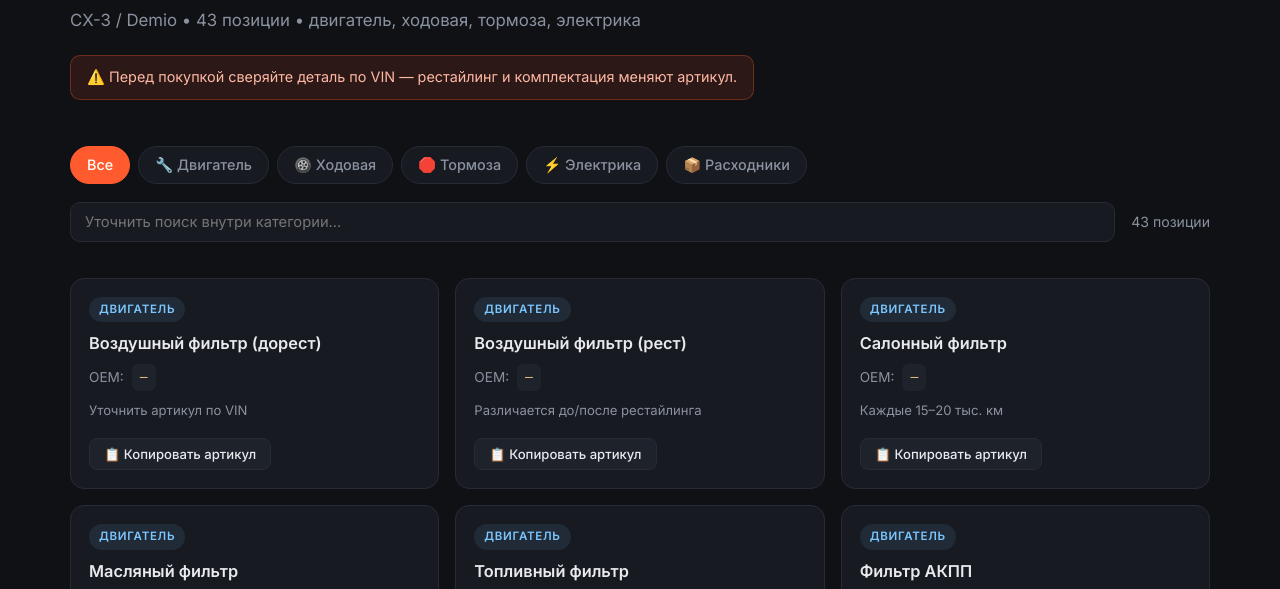
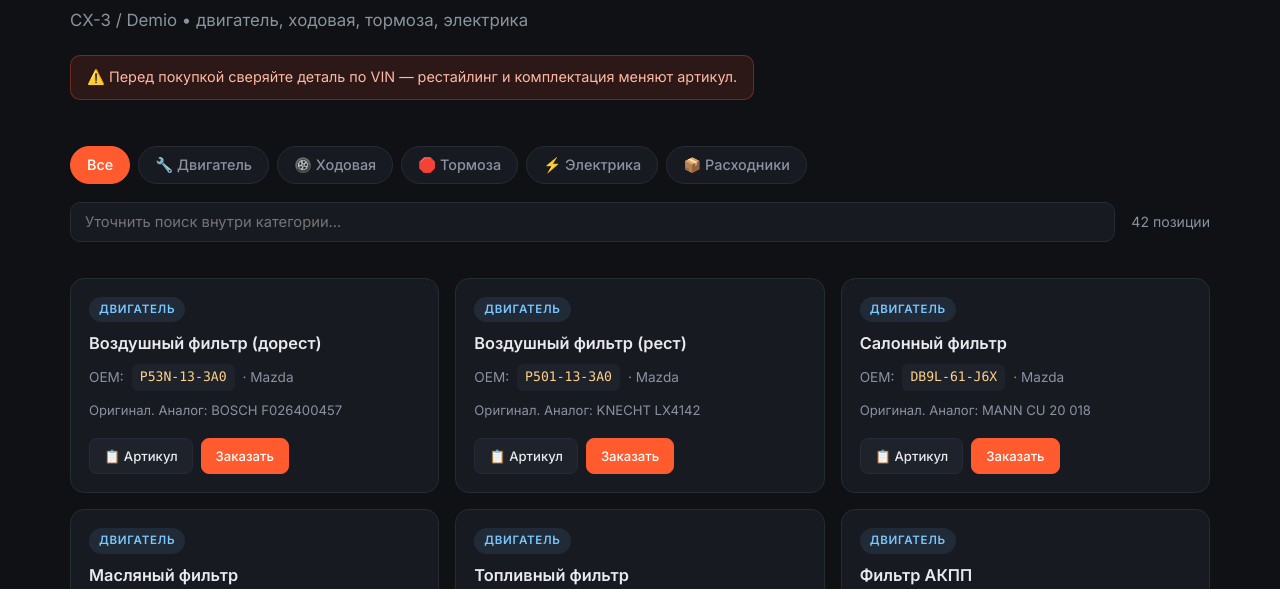
Before and after one commit to z2gkphsdc9-tech/Mazda-DIesel, a plain HTML site: page index.html in a window 1280 px wide. Shown: the part 185-774 px from the top of the page. Drawn offline with Linux system fonts and the light colour scheme.

```diff
--- a/index.html
+++ b/index.html
@@ -40,8 +40,9 @@ body{font-family:'Inter',system-ui,-apple-system,sans-serif;background:var(--bg)
 .card-oem{display:flex;align-items:center;gap:8px;font-size:.85rem;color:var(--muted);flex-wrap:wrap}
 .card-oem code{font-family:'SF Mono',Consolas,monospace;background:var(--surface-2);padding:3px 8px;border-radius:6px;color:#ffd18a;font-size:.82rem}
 .card-note{font-size:.82rem;color:var(--muted);line-height:1.45}
-.card-actions{margin-top:auto;padding-top:8px}
-.btn-copy{display:inline-flex;align-items:center;gap:6px;padding:7px 14px;background:var(--surface-2);border:1px solid var(--border);border-radius:8px;color:var(--text);font-size:.82rem;font-family:inherit;font-weight:500;cursor:pointer;transition:all .2s}.btn-copy:hover{background:var(--accent);border-color:var(--accent)}
+.card-actions{margin-top:auto;padding-top:8px;display:flex;gap:8px;flex-wrap:wrap}
+.btn-copy{display:inline-flex;align-items:center;gap:6px;padding:7px 14px;background:var(--surface-2);border:1px solid var(--border);border-radius:8px;color:var(--text);font-size:.82rem;font-family:inherit;font-weight:500;cursor:pointer;transition:all .2s;text-decoration:none}.btn-copy:hover{background:var(--accent);border-color:var(--accent)}
+.btn-order{background:var(--accent);border-color:var(--accent);color:#fff}.btn-order:hover{background:#e04a20;border-color:#e04a20}
 .empty-state{padding:60px 20px;text-align:center;color:var(--muted);font-size:1rem}
 .instructions{padding:64px 0;border-top:1px solid var(--border);background:linear-gradient(180deg,transparent,rgba(255,91,46,.03))}
 .section-title{font-size:clamp(1.5rem,3vw,2rem);font-weight:800;letter-spacing:-.02em}
@@ -76,7 +77,7 @@ body{font-family:'Inter',system-ui,-apple-system,sans-serif;background:var(--bg)
 <section class="hero">
   <div class="container">
     <h1>Запчасти для <span class="accent">Mazda Diesel</span></h1>
-    <p class="hero-sub">CX-3 / Demio • 43 позиции • двигатель, ходовая, тормоза, электрика</p>
+    <p class="hero-sub">CX-3 / Demio • двигатель, ходовая, тормоза, электрика</p>
     <div class="hero-note">⚠️ Перед покупкой сверяйте деталь по VIN — рестайлинг и комплектация меняют артикул.</div>
   </div>
 </section>
@@ -108,7 +109,7 @@ body{font-family:'Inter',system-ui,-apple-system,sans-serif;background:var(--bg)
 <section class="instructions" id="instructions">
   <div class="container">
     <h2 class="section-title">📖 Инструкции и полезное</h2>
-    <p class="section-sub">Пошаговые руководства по обслуживанию Mazda Diesel.</p>
+    <p class="section-sub">Пошаговые руководства по обслуживанию Mazda Diesel. Сверяйте моменты затяжки и регламенты с официальной документацией.</p>
     <div class="instruction-grid" id="instructionGrid"></div>
   </div>
 </section>
@@ -128,7 +129,7 @@ body{font-family:'Inter',system-ui,-apple-system,sans-serif;background:var(--bg)
 <footer class="site-footer">
   <div class="container footer-inner">
     <div><span style="font-weight:800">dremr<span class="accent">.ru</span></span><p class="muted">Каталог запчастей Mazda Diesel</p></div>
-    <p class="muted small">© <span id="year"></span> dremr.ru — артикулы справочные</p>
+    <p class="muted small">© <span id="year"></span> dremr.ru — артикулы справочные, сверяйте по VIN</p>
   </div>
 </footer>
 
@@ -136,62 +137,73 @@ body{font-family:'Inter',system-ui,-apple-system,sans-serif;background:var(--bg)
 
 <script>
 const PARTS=[
-{name:"Воздушный фильтр (дорест)",category:"engine",oem:"—",brand:"—",note:"Уточнить артикул по VIN"},
-{name:"Воздушный фильтр (рест)",category:"engine",oem:"—",brand:"—",note:"Различается до/после рестайлинга"},
-{name:"Салонный фильтр",category:"engine",oem:"—",brand:"—",note:"Каждые 15–20 тыс. км"},
-{name:"Масляный фильтр",category:"engine",oem:"—",brand:"—",note:"Для дизеля 1.5 Skyactiv-D"},
-{name:"Топливный фильтр",category:"engine",oem:"—",brand:"—",note:"Каждые 30 тыс. км"},
-{name:"Фильтр АКПП",category:"engine",oem:"—",brand:"—",note:"—"},
-{name:"Сальники форсунок",category:"engine",oem:"—",brand:"—",note:"Комплект на 4 форсунки"},
+  // --- Двигатель и топливная ---
+  {name:"Воздушный фильтр (дорест)",category:"engine",oem:"P53N-13-3A0",brand:"Mazda",note:"Оригинал. Аналог: BOSCH F026400457"},
+  {name:"Воздушный фильтр (рест)",category:"engine",oem:"P501-13-3A0",brand:"Mazda",note:"Оригинал. Аналог: KNECHT LX4142"},
+  {name:"Салонный фильтр",category:"engine",oem:"DB9L-61-J6X",brand:"Mazda",note:"Оригинал. Аналог: MANN CU 20 018"},
+  {name:"Масляный фильтр",category:"engine",oem:"S51C-13-480",brand:"Mazda",note:"Оригинал. Аналог: MANN W 7061"},
+  {name:"Топливный фильтр",category:"engine",oem:"S51C-13-ZA5",brand:"Mazda",note:"Оригинал. Аналог: MANN WK 6034, Bosch F026402203"},
+  {name:"Фильтр АКПП",category:"engine",oem:"—",brand:"—",note:"Уточняйте по VIN (зависит от коробки)"},
+  {name:"Сальники форсунок",category:"engine",oem:"—",brand:"—",note:"Комплект на 4 форсунки (уточнить по VIN)"},
   {name:"Шайбы форсунок (старого образца)",category:"engine",oem:"—",brand:"—",note:"Медные, до рестайлинга"},
   {name:"Шайбы форсунок (нового образца)",category:"engine",oem:"—",brand:"—",note:"После рестайлинга"},
   {name:"Шайбы обратки",category:"engine",oem:"—",brand:"—",note:"—"},
-{name:"Свечи накаливания",category:"engine",oem:"—",brand:"—",note:"Комплект 4 шт."},
-{name:"Обгонная муфта генератора",category:"engine",oem:"—",brand:"—",note:"—"},
-{name:"Приводной ремень",category:"engine",oem:"—",brand:"—",note:"—"},
-{name:"Помпа охлаждения",category:"engine",oem:"—",brand:"—",note:"—"},
+  {name:"Свечи накаливания",category:"engine",oem:"S550-18-601",brand:"Mazda",note:"Оригинал. Аналог: NGK CZ165 / 93218"},
+  {name:"Обгонная муфта генератора",category:"engine",oem:"—",brand:"—",note:"Уточнить по VIN"},
+  {name:"Приводной ремень",category:"engine",oem:"—",brand:"—",note:"Уточнить по VIN (с кондиционером / без)"},
+  {name:"Ролик натяжителя ремня",category:"engine",oem:"PE03-15-980C",brand:"Mazda",note:"Оригинал. Аналог: INA 533 0129 10"},
+  {name:"Помпа охлаждения",category:"engine",oem:"—",brand:"—",note:"Уточнить по VIN"},
   {name:"Прокладка теплообменника",category:"engine",oem:"—",brand:"—",note:"—"},
   {name:"Кольца теплообменника",category:"engine",oem:"—",brand:"—",note:"—"},
   {name:"Прокладка клапанной крышки",category:"engine",oem:"—",brand:"—",note:"—"},
   {name:"Прокладки впускного коллектора",category:"engine",oem:"—",brand:"—",note:"—"},
-{name:"Передние стойки (KYB)",category:"suspension",oem:"—",brand:"KYB",note:"Пара"},
-{name:"Передняя опора стойки",category:"suspension",oem:"—",brand:"—",note:"—"},
-{name:"Задние стойки",category:"suspension",oem:"—",brand:"—",note:"—"},
-{name:"Отбойники и пыльники амортизаторов",category:"suspension",oem:"—",brand:"—",note:"Комплект"},
-{name:"Стойки стабилизатора",category:"suspension",oem:"—",brand:"—",note:"Пара"},
+
+  // --- Ходовая и рулевое ---
+  {name:"Передние стойки (KYB Excel-G)",category:"suspension",oem:"3340138 / 3340139",brand:"KYB",note:"Правая / левая. Альтернатива: 3340210"},
+  {name:"Передняя опора стойки",category:"suspension",oem:"—",brand:"—",note:"Рекомендуется менять со стойками"},
+  {name:"Задние стойки",category:"suspension",oem:"3430037",brand:"KYB",note:"Excel-G. Аналог: Sachs 350465"},
+  {name:"Отбойники и пыльники амортизаторов",category:"suspension",oem:"—",brand:"—",note:"Комплект на ось"},
+  {name:"Стойки стабилизатора",category:"suspension",oem:"—",brand:"—",note:"Пара. Уточнить по VIN"},
   {name:"Шаровая опора",category:"suspension",oem:"—",brand:"—",note:"—"},
   {name:"Малый сайлентблок нижнего рычага",category:"suspension",oem:"—",brand:"—",note:"—"},
   {name:"Большой сайлентблок нижнего рычага",category:"suspension",oem:"—",brand:"—",note:"—"},
   {name:"Рулевой наконечник",category:"suspension",oem:"—",brand:"—",note:"—"},
   {name:"Рулевая тяга",category:"suspension",oem:"—",brand:"—",note:"—"},
   {name:"Пыльник рулевой рейки",category:"suspension",oem:"—",brand:"—",note:"—"},
-{name:"Задние колодки (дорест)",category:"brakes",oem:"—",brand:"—",note:"Без электронного ручника"},
-{name:"Задние колодки (рест, с эл. ручником)",category:"brakes",oem:"—",brand:"—",note:"С электронным стояночным тормозом"},
-{name:"Передние колодки (рест)",category:"brakes",oem:"—",brand:"—",note:"—"},
-{name:"Передние колодки (дорест)",category:"brakes",oem:"—",brand:"—",note:"—"},
-{name:"Передний тормозной диск 280 мм",category:"brakes",oem:"—",brand:"—",note:"Малая комплектация"},
-{name:"Передний тормозной диск 295 мм",category:"brakes",oem:"—",brand:"—",note:"Большая комплектация"},
-{name:"Ремкомплект направляющих суппорта",category:"brakes",oem:"—",brand:"—",note:"Передний суппорт"},
+
+  // --- Тормоза ---
+  {name:"Задние колодки (дорест, без эл. ручника)",category:"brakes",oem:"K0Y1-26-48Z",brand:"Mazda",note:"Оригинал. Аналог: EBC DPX2135"},
+  {name:"Задние колодки (рест, с эл. ручником)",category:"brakes",oem:"—",brand:"—",note:"Обязательно уточнить по VIN (разные суппорты)"},
+  {name:"Передние колодки",category:"brakes",oem:"BHY1-33-28ZA",brand:"Mazda",note:"Оригинал. Аналог: B4Y0-33-28ZB"},
+  {name:"Передний тормозной диск",category:"brakes",oem:"B45G-33-251A",brand:"Mazda",note:"Оригинал. Аналог: Zimmermann 370.3054.20"},
+  {name:"Ремкомплект направляющих суппорта",category:"brakes",oem:"—",brand:"—",note:"Передний / задний (уточнить)"},
+
+  // --- Электрика ---
   {name:"Щёточный узел стартера",category:"electric",oem:"—",brand:"—",note:"—"},
-{name:"Аккумулятор D26L EFB",category:"electric",oem:"—",brand:"—",note:"Тип EFB, размер D26L"},
-{name:"Передняя ступица",category:"consumables",oem:"—",brand:"—",note:"—"},
-{name:"Задняя ступица",category:"consumables",oem:"—",brand:"—",note:"—"},
+  {name:"Аккумулятор D26L EFB",category:"electric",oem:"—",brand:"—",note:"Тип EFB, размер D26L (например, Varta, Exide)"},
+
+  // --- Расходники и прочее ---
+  {name:"Передняя ступица (подшипник)",category:"consumables",oem:"D10E-26-15X",brand:"Mazda",note:"Оригинал. Аналог: NSK, SNR"},
+  {name:"Задняя ступица (подшипник)",category:"consumables",oem:"D10E-26-15X",brand:"Mazda",note:"Уточнить по VIN (перед/зад отличаются)"},
   {name:"Прокладка датчика давления масла",category:"consumables",oem:"—",brand:"—",note:"—"},
   {name:"Штатный размер колёс 215/50 R18",category:"consumables",oem:"—",brand:"—",note:"Заводской размер"},
   {name:"Докатка 135/90 R16",category:"consumables",oem:"—",brand:"—",note:"Запасное колесо"}
 ];
+
 const INSTRUCTIONS=[
-{icon:"🛢️",title:"Замена моторного масла",desc:"Объём, вязкость, момент затяжки сливной пробки и фильтра для Skyactiv-D 1.5.",link:"#"},
-{icon:"🌬️",title:"Замена воздушного и салонного фильтров",desc:"Пошагово с фото: где находятся, какие клипсы, что не сломать.",link:"#"},
-{icon:"🔩",title:"Моменты затяжки ходовой",desc:"Таблица моментов для стоек, шаровых, рычагов и рулевых наконечников.",link:"#"},
-{icon:"🔥",title:"Проверка и замена свечей накаливания",desc:"Как проверить мультиметром, признаки износа, порядок замены.",link:"#"},
-{icon:"🛑",title:"Замена тормозных колодок",desc:"Передние и задние, различие с электронным ручником и без.",link:"#"},
-{icon:"💧",title:"Обслуживание системы охлаждения",desc:"Антифриз, помпа, теплообменник — регламент и тонкости.",link:"#"}
+  {icon:"🛢️",title:"Замена моторного масла",desc:"Объём: 5.1 л (с фильтром). Рекомендуемое масло: 0W-20 (Mazda Original Oil Supra D). Интервал: 10-20 тыс. км.",link:"https://uk.haynes.com/products/mazda-cx-3-2015-2025-maintenance-plans"},
+  {icon:"🌬️",title:"Замена воздушного и салонного фильтров",desc:"Пошагово с фото: где находятся, какие клипсы, что не сломать. Время: 5-10 минут.",link:"https://uk.haynes.com/products/mazda-cx-3-2015-2025-maintenance-plans"},
+  {icon:"🔩",title:"Моменты затяжки ходовой",desc:"Таблица моментов для стоек, шаровых, рычагов и рулевых наконечников. Сверяйтесь с официальным руководством.",link:"#"},
+  {icon:"🔥",title:"Проверка и замена свечей накаливания",desc:"Как проверить мультиметром, признаки износа, порядок замены. Оригинал: S550-18-601, аналог NGK CZ165.",link:"#"},
+  {icon:"🛑",title:"Замена тормозных колодок",desc:"Передние и задние, различие с электронным ручником и без. Важно: на рестайлинге с EPB нужен сервисный режим.",link:"https://uk.haynes.com/products/mazda-cx-3-2015-2025-maintenance-plans"},
+  {icon:"💧",title:"Обслуживание системы охлаждения",desc:"Антифриз, помпа, теплообменник — регламент и тонкости. Проверяйте уровень и состояние жидкости.",link:"#"}
 ];
+
 const CATEGORY_LABELS={engine:"Двигатель",suspension:"Ходовая",brakes:"Тормоза",electric:"Электрика",consumables:"Расходники"};
 const grid=document.getElementById("cardGrid"),emptyState=document.getElementById("emptyState"),counter=document.getElementById("counter");
 const searchInput=document.getElementById("searchInput"),quickFilter=document.getElementById("quickFilter"),tabs=document.querySelectorAll(".tab"),toast=document.getElementById("toast");
 let activeCategory="all";
+
 function renderCards(){
   const mainQ=searchInput.value.trim().toLowerCase(),subQ=quickFilter.value.trim().toLowerCase();
   const filtered=PARTS.filter(p=>{
@@ -210,19 +222,24 @@ function renderCards(){
       <h3 class="card-title">${esc(p.name)}</h3>
       <div class="card-oem"><span>OEM:</span><code>${esc(p.oem||"—")}</code>${p.brand&&p.brand!=="—"?`<span>· ${esc(p.brand)}</span>`:""}</div>
       ${p.note?`<p class="card-note">${esc(p.note)}</p>`:""}
-      <div class="card-actions"><button class="btn-copy" data-copy="${esc(p.oem||p.name)}">📋 Копировать артикул</button></div>
+      <div class="card-actions">
+        <button class="btn-copy" data-copy="${esc(p.oem||p.name)}">📋 Артикул</button>
+        <a href="https://t.me/ВАШ_НИК_В_ТЕЛЕГРАМ" target="_blank" class="btn-copy btn-order">Заказать</a>
+      </div>
     </article>`).join("");
-  grid.querySelectorAll(".btn-copy").forEach(b=>b.addEventListener("click",()=>copyText(b.dataset.copy)));
+  grid.querySelectorAll(".btn-copy[data-copy]").forEach(b=>b.addEventListener("click",()=>copyText(b.dataset.copy)));
 }
+
 function renderInstructions(){
   document.getElementById("instructionGrid").innerHTML=INSTRUCTIONS.map(it=>`
     <article class="instr-card">
       <div class="instr-icon">${it.icon}</div>
       <div class="instr-title">${esc(it.title)}</div>
       <div class="instr-desc">${esc(it.desc)}</div>
-      <a href="${it.link}" class="instr-link">Читать →</a>
+      <a href="${it.link}" ${it.link!=="#"?'target="_blank"':''} class="instr-link">Читать →</a>
     </article>`).join("");
 }
+
 async function copyText(text){
   try{await navigator.clipboard.writeText(text);showToast("Скопировано: "+text);}
   catch{const ta=document.createElement("textarea");ta.value=text;document.body.appendChild(ta);ta.select();document.execCommand("copy");ta.remove();showToast("Скопировано: "+text);}
@@ -231,6 +248,7 @@ let toastTimer;
 function showToast(msg){toast.textContent=msg;toast.classList.add("show");clearTimeout(toastTimer);toastTimer=setTimeout(()=>toast.classList.remove("show"),2000);}
 function esc(s){return String(s).replace(/&/g,"&amp;").replace(/</g,"&lt;").replace(/>/g,"&gt;").replace(/"/g,"&quot;");}
 function plural(n,one,few,many){const m10=n%10,m100=n%100;if(m10===1&&m100!==11)return one;if(m10>=2&&m10<=4&&(m100<10||m100>=20))return few;return many;}
+
 tabs.forEach(t=>t.addEventListener("click",()=>{tabs.forEach(x=>x.classList.remove("is-active"));t.classList.add("is-active");activeCategory=t.dataset.cat;renderCards();}));
 searchInput.addEventListener("input",renderCards);
 quickFilter.addEventListener("input",renderCards);
```
Lines whose indentation alone changed are shown as unchanged.
